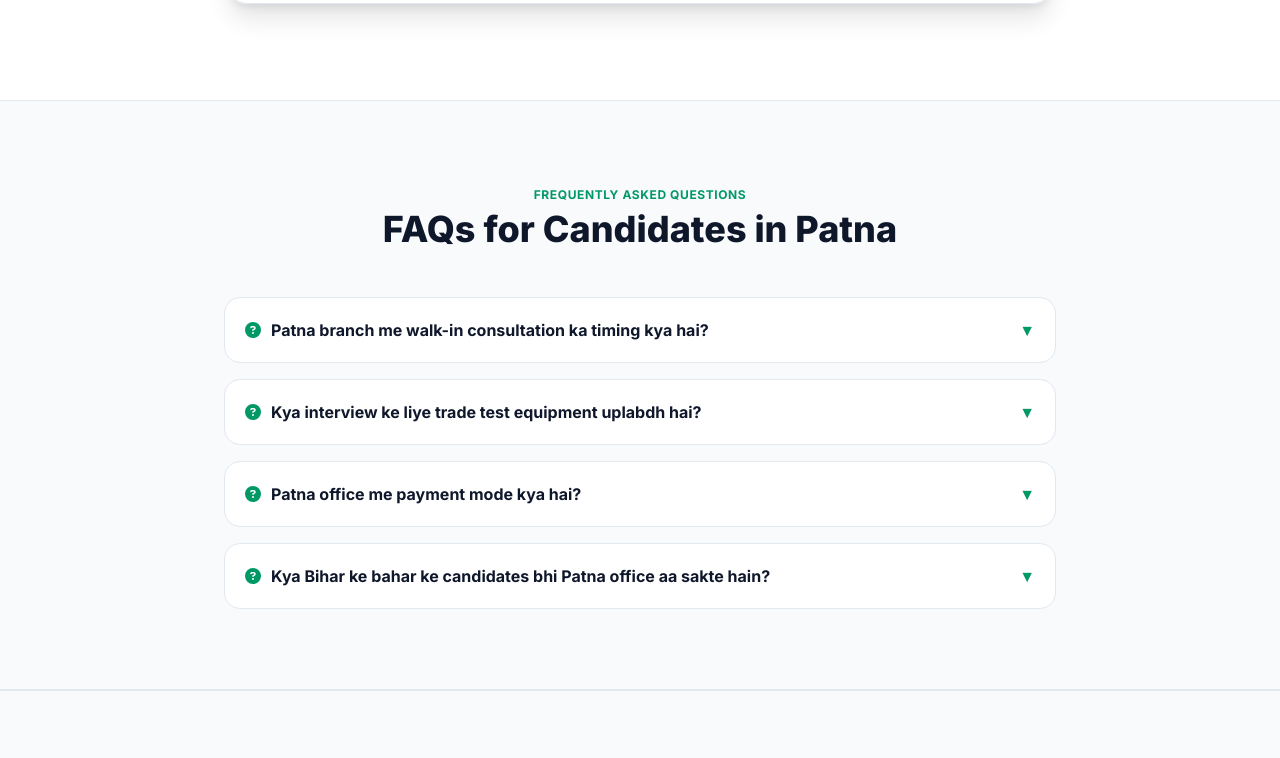
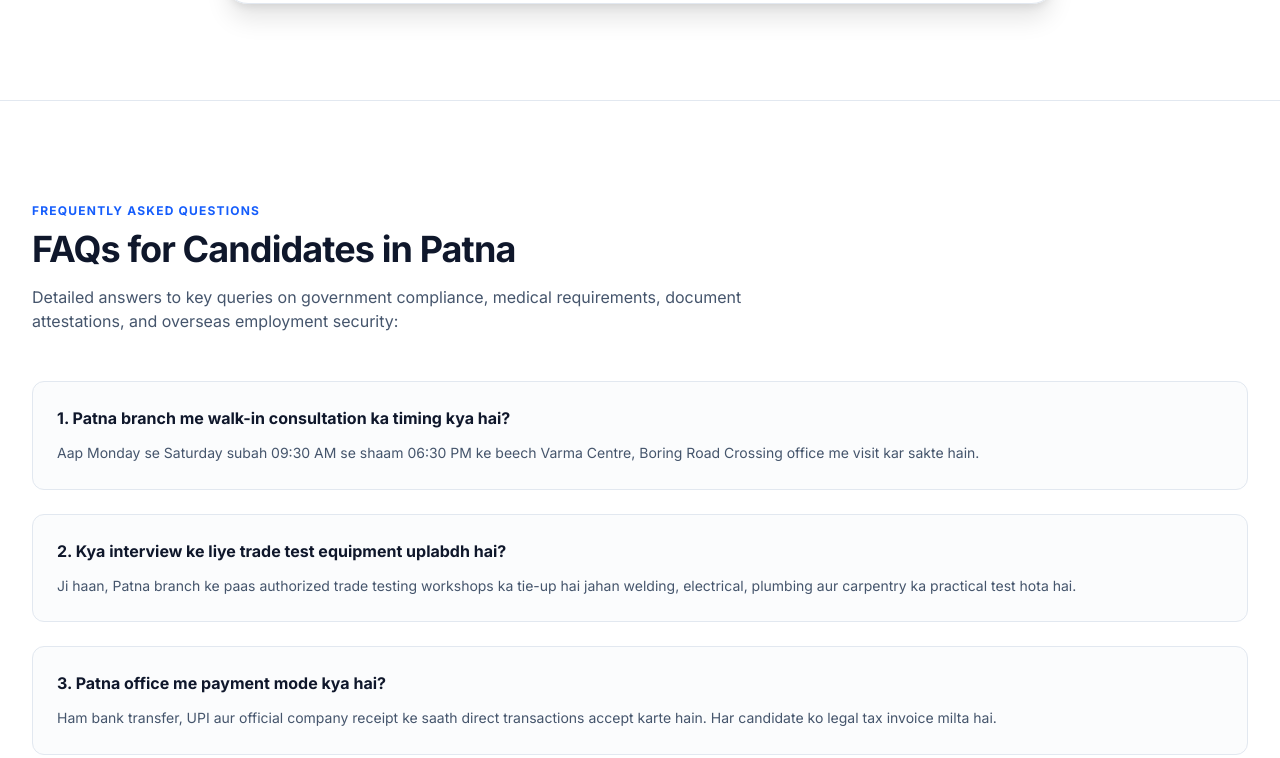
Before and after one commit to wasimfaiz/workvisevisa, a Next.js app: page /locations/patna in a window 1280 px wide. Shown: the part 4777-5535 px from the top of the page. Built offline with nearby package versions, Linux system fonts and the light colour scheme.

Commit message:
faq city fixed

```diff
--- a/app/locations/[city]/page.tsx
+++ b/app/locations/[city]/page.tsx
@@ -675,36 +675,35 @@ export default async function LocationCityPage({ params }: PageProps) {
         {/* ========================================================= */}
         {/* LOCAL FAQS */}
         {/* ========================================================= */}
-        <section className="py-14 sm:py-20 bg-slate-50 border-b border-slate-200">
-          <div className="mx-auto max-w-4xl px-4 sm:px-6 lg:px-8">
-            <div className="text-center mb-12">
-              <span className="text-xs uppercase tracking-wider font-bold text-emerald-600">
+        <section className="bg-white py-16 sm:py-24 border-b border-slate-200">
+          <div className="mx-auto max-w-7xl px-4 sm:px-6 lg:px-8">
+            <div className="max-w-3xl">
+              <span className="text-xs font-bold uppercase tracking-widest text-blue-600">
                 Frequently Asked Questions
               </span>
-              <h2 className="text-2xl sm:text-4xl font-extrabold text-slate-900 mt-1">
+              <h2 className="mt-2 text-2xl font-bold tracking-tight text-slate-900 sm:text-3xl lg:text-4xl">
                 FAQs for Candidates in {location.name}
               </h2>
+              <p className="mt-4 text-sm sm:text-base text-slate-600">
+                Detailed answers to key queries on government compliance,
+                medical requirements, document attestations, and overseas
+                employment security:
+              </p>
             </div>
 
-            <div className="space-y-4">
+            <div className="mt-12 space-y-6">
               {location.faqs.map((faq, idx) => (
-                <details
+                <div
                   key={idx}
-                  className="group rounded-2xl bg-white border border-slate-200 p-5 open:border-emerald-300 transition-colors"
+                  className="rounded-xl border border-slate-200 bg-slate-50/60 p-6"
                 >
-                  <summary className="flex cursor-pointer items-center justify-between font-bold text-slate-900 text-sm sm:text-base">
-                    <span className="flex items-center gap-2.5">
-                      <FaCircleQuestion className="w-4 h-4 text-emerald-600 shrink-0" />
-                      {faq.q}
-                    </span>
-                    <span className="ml-4 text-emerald-600 font-bold transition-transform group-open:rotate-180">
-                      ▼
-                    </span>
-                  </summary>
-                  <p className="mt-3 text-xs sm:text-sm text-slate-600 leading-relaxed pl-6 border-l-2 border-emerald-500">
+                  <h3 className="text-base font-bold text-slate-900">
+                    {idx + 1}. {faq.q}
+                  </h3>
+                  <p className="mt-3 text-sm text-slate-600 leading-relaxed">
                     {faq.a}
                   </p>
-                </details>
+                </div>
               ))}
             </div>
           </div>
--- a/app/locations/chhapra/page.tsx
+++ b/app/locations/chhapra/page.tsx
@@ -1604,8 +1604,8 @@ export default function ChhapraLocationPage() {
         <section className="bg-white py-16 sm:py-24 border-b border-slate-200">
           <div className="mx-auto max-w-7xl px-4 sm:px-6 lg:px-8">
             <div className="max-w-3xl">
-              <span className="text-xs font-bold uppercase tracking-widest text-emerald-700 bg-emerald-50 px-2.5 py-1 rounded border border-emerald-200">
-                Candidate Frequently Asked Questions
+              <span className="text-xs font-bold uppercase tracking-widest text-blue-600">
+                Frequently Asked Questions
               </span>
               <h2 className="mt-2 text-2xl font-bold tracking-tight text-slate-900 sm:text-3xl lg:text-4xl">
                 Everything Chhapra Candidates Need to Know About Overseas Work Visas
@@ -1701,13 +1701,12 @@ export default function ChhapraLocationPage() {
               ].map((faq, idx) => (
                 <div
                   key={idx}
-                  className="rounded-2xl border border-slate-200 bg-slate-50/50 p-6 transition-all hover:bg-white hover:shadow-md"
+                  className="rounded-xl border border-slate-200 bg-slate-50/60 p-6"
                 >
-                  <h3 className="flex items-start gap-3 text-base font-bold text-slate-900 sm:text-lg">
-                    <FaCircleQuestion className="mt-1 h-5 w-5 shrink-0 text-emerald-600" />
-                    <span>{faq.q}</span>
+                  <h3 className="text-base font-bold text-slate-900">
+                    {idx + 1}. {faq.q}
                   </h3>
-                  <p className="mt-3 text-sm leading-relaxed text-slate-600 pl-8">
+                  <p className="mt-3 text-sm text-slate-600 leading-relaxed">
                     {faq.a}
                   </p>
                 </div>
--- a/app/locations/gaya/page.tsx
+++ b/app/locations/gaya/page.tsx
@@ -1604,8 +1604,8 @@ export default function GayaLocationPage() {
         <section className="bg-white py-16 sm:py-24 border-b border-slate-200">
           <div className="mx-auto max-w-7xl px-4 sm:px-6 lg:px-8">
             <div className="max-w-3xl">
-              <span className="text-xs font-bold uppercase tracking-widest text-emerald-700 bg-emerald-50 px-2.5 py-1 rounded border border-emerald-200">
-                Candidate Frequently Asked Questions
+              <span className="text-xs font-bold uppercase tracking-widest text-blue-600">
+                Frequently Asked Questions
               </span>
               <h2 className="mt-2 text-2xl font-bold tracking-tight text-slate-900 sm:text-3xl lg:text-4xl">
                 Everything Gaya Candidates Need to Know About Overseas Work Visas
@@ -1701,13 +1701,12 @@ export default function GayaLocationPage() {
               ].map((faq, idx) => (
                 <div
                   key={idx}
-                  className="rounded-2xl border border-slate-200 bg-slate-50/50 p-6 transition-all hover:bg-white hover:shadow-md"
+                  className="rounded-xl border border-slate-200 bg-slate-50/60 p-6"
                 >
-                  <h3 className="flex items-start gap-3 text-base font-bold text-slate-900 sm:text-lg">
-                    <FaCircleQuestion className="mt-1 h-5 w-5 shrink-0 text-emerald-600" />
-                    <span>{faq.q}</span>
+                  <h3 className="text-base font-bold text-slate-900">
+                    {idx + 1}. {faq.q}
                   </h3>
-                  <p className="mt-3 text-sm leading-relaxed text-slate-600 pl-8">
+                  <p className="mt-3 text-sm text-slate-600 leading-relaxed">
                     {faq.a}
                   </p>
                 </div>
--- a/app/locations/gopalganj/page.tsx
+++ b/app/locations/gopalganj/page.tsx
@@ -1672,7 +1672,7 @@ export default function GopalganjLocationPage() {
           <div className="mx-auto max-w-7xl px-4 sm:px-6 lg:px-8">
             <div className="max-w-3xl">
               <span className="text-xs font-bold uppercase tracking-widest text-blue-600">
-                Candidate Frequently Asked Questions
+                Frequently Asked Questions
               </span>
               <h2 className="mt-2 text-2xl font-bold tracking-tight text-slate-900 sm:text-3xl lg:text-4xl">
                 Everything Gopalganj Candidates Need to Know About Overseas Work Visas
--- a/app/locations/lucknow/page.tsx
+++ b/app/locations/lucknow/page.tsx
@@ -1406,8 +1406,8 @@ export default function LucknowLocationPage() {
         <section className="bg-white py-16 sm:py-24 border-b border-slate-200">
           <div className="mx-auto max-w-7xl px-4 sm:px-6 lg:px-8">
             <div className="max-w-3xl">
-              <span className="text-xs font-bold uppercase tracking-widest text-emerald-700 bg-emerald-50 px-2.5 py-1 rounded border border-emerald-200">
-                Candidate Frequently Asked Questions
+              <span className="text-xs font-bold uppercase tracking-widest text-blue-600">
+                Frequently Asked Questions
               </span>
               <h2 className="mt-2 text-2xl font-bold tracking-tight text-slate-900 sm:text-3xl lg:text-4xl">
                 Everything Lucknow Candidates Need to Know About Overseas Work Visas
@@ -1503,13 +1503,12 @@ export default function LucknowLocationPage() {
               ].map((faq, idx) => (
                 <div
                   key={idx}
-                  className="rounded-2xl border border-slate-200 bg-slate-50/50 p-6 transition-all hover:bg-white hover:shadow-md"
+                  className="rounded-xl border border-slate-200 bg-slate-50/60 p-6"
                 >
-                  <h3 className="flex items-start gap-3 text-base font-bold text-slate-900 sm:text-lg">
-                    <FaCircleQuestion className="mt-1 h-5 w-5 shrink-0 text-emerald-600" />
-                    <span>{faq.q}</span>
+                  <h3 className="text-base font-bold text-slate-900">
+                    {idx + 1}. {faq.q}
                   </h3>
-                  <p className="mt-3 text-sm leading-relaxed text-slate-600 pl-8">
+                  <p className="mt-3 text-sm text-slate-600 leading-relaxed">
                     {faq.a}
                   </p>
                 </div>
--- a/app/locations/siwan/page.tsx
+++ b/app/locations/siwan/page.tsx
@@ -1692,7 +1692,7 @@ export default function SiwanLocationPage() {
           <div className="mx-auto max-w-7xl px-4 sm:px-6 lg:px-8">
             <div className="max-w-3xl">
               <span className="text-xs font-bold uppercase tracking-widest text-blue-600">
-                Candidate Frequently Asked Questions
+                Frequently Asked Questions
               </span>
               <h2 className="mt-2 text-2xl font-bold tracking-tight text-slate-900 sm:text-3xl lg:text-4xl">
                 Everything Siwan Candidates Need to Know About Overseas Work Visas
```
Also changed, not shown: app/locations/darbhanga/page.tsx (+6 -7 lines), app/locations/gorakhpur/page.tsx (+6 -7 lines), app/locations/muzaffarpur/page.tsx (+6 -7 lines).
